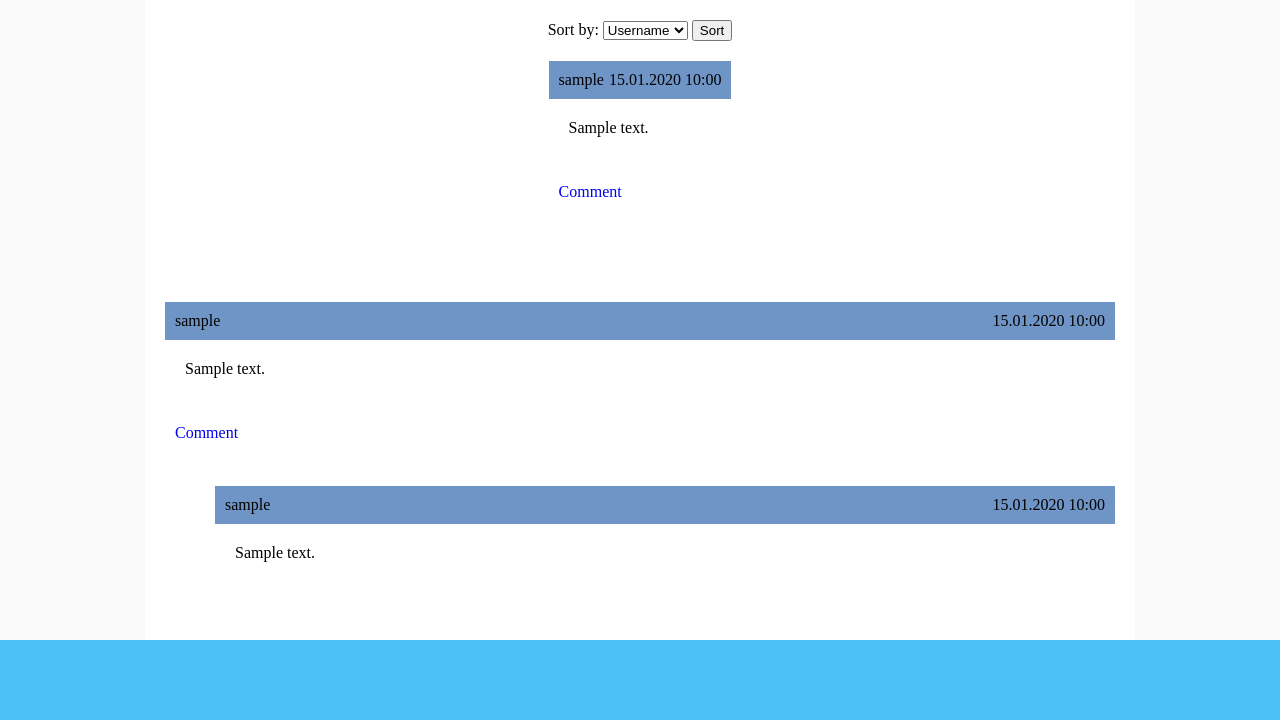
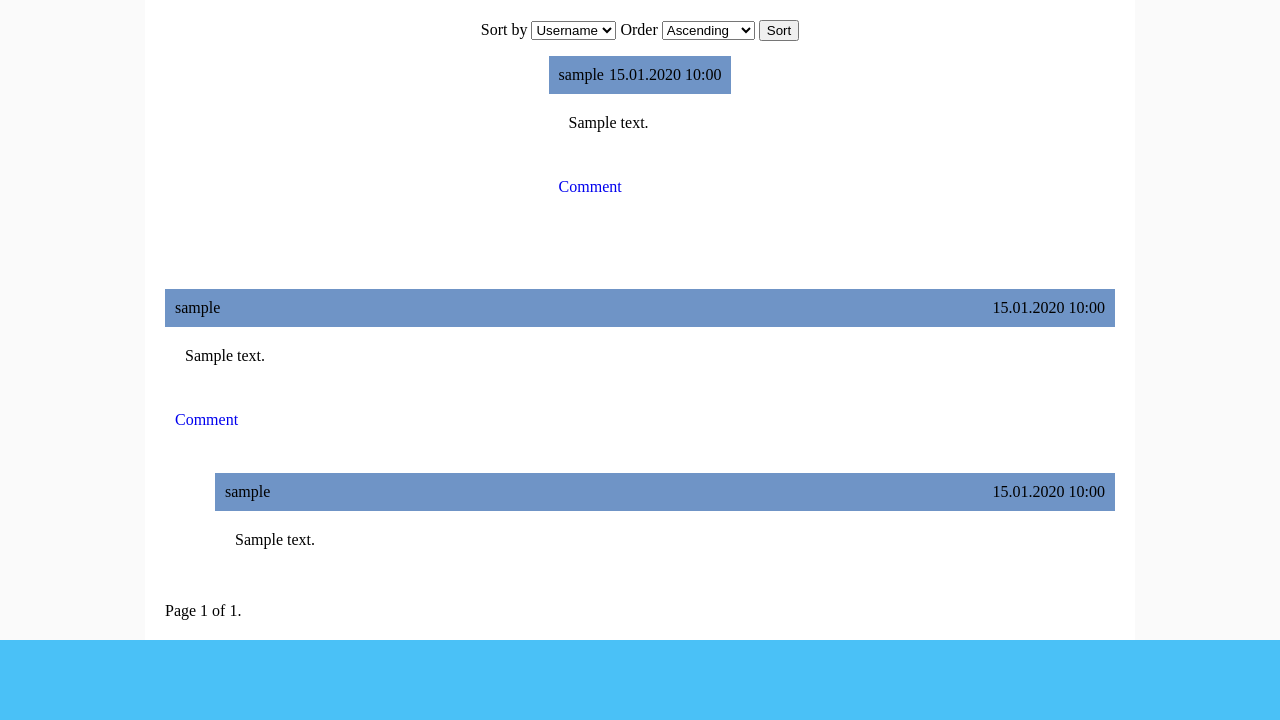
Before and after one commit to AntonSkyrda/posts-and-comments, a Django app: page / in a window 1280 px wide. Shown: the part 80-800 px from the top of the page. Run offline with Django 5.2, Linux system fonts and the light colour scheme; tables that the repository leaves empty hold one stand-in row (values such as "Sample post"); some libraries are stand-ins or nearby versions.

Commit message:
add pagination to views and index.html, refactor forms for  SOLID

```diff
--- a/blog/forms.py
+++ b/blog/forms.py
@@ -43,7 +43,7 @@ class PostCreateForm(forms.ModelForm):
         }
 
 
-class CommentCreateForm(forms.ModelForm):
+class CommentForm(forms.ModelForm):
 
     class Meta:
         model = Comment
@@ -55,7 +55,7 @@ class CommentCreateForm(forms.ModelForm):
         }
 
 
-class ReplyCreateForm(forms.ModelForm):
+class ReplyForm(forms.ModelForm):
     class Meta:
         model = Reply
         fields = ["text"]
@@ -89,27 +89,3 @@ class PostEditForm(forms.ModelForm):
                 attrs={"class": "django_ckeditor_5"}, config_name="comment"
             )
         }
-
-
-class CommentEditForm(forms.ModelForm):
-
-    class Meta:
-        model = Comment
-        fields = ["text"]
-        widgets = {
-            "text": CKEditor5Widget(
-                attrs={"class": "django_ckeditor_5"}, config_name="comment"
-            )
-        }
-
-
-class ReplyEditForm(forms.ModelForm):
-
-    class Meta:
-        model = Reply
-        fields = ["text"]
-        widgets = {
-            "text": CKEditor5Widget(
-                attrs={"class": "django_ckeditor_5"}, config_name="comment"
-            )
-        }
--- a/blog/views.py
+++ b/blog/views.py
@@ -1,4 +1,5 @@
 from django.contrib.auth.decorators import login_required
+from django.core.paginator import Paginator
 from django.http import HttpResponseForbidden
 from django.shortcuts import render, redirect, get_object_or_404
 from django.db.models import Prefetch
@@ -9,12 +10,10 @@ from .models import Post, BlogUser, Comment, Reply
 from .forms import (
     PostCreateForm,
     BlogUserCreateForm,
-    CommentCreateForm,
-    ReplyCreateForm,
+    CommentForm,
+    ReplyForm,
     CommentsSortForm,
     PostEditForm,
-    CommentEditForm,
-    ReplyEditForm,
 )
 from .utils import clean_and_validate_html
 
@@ -25,21 +24,33 @@ def index(request):
 
     sort_order = "" if order == "asc" else "-"
 
+    if sort_by == "username":
+        sort_by = "user__username"
+    elif sort_by == "email":
+        sort_by = "user__email"
+    else:
+        sort_by = "created_at"
+
     comments_prefetch = Prefetch(
         "comments",
-        queryset=Comment.objects.select_related("user").order_by(
-            f"{sort_order}{sort_by}"
-        ),
+        queryset=Comment.objects.select_related("user").prefetch_related("replies"),
     )
 
     posts = (
-        Post.objects.all().select_related("user").prefetch_related(comments_prefetch)
+        Post.objects.all()
+        .select_related("user")
+        .prefetch_related(comments_prefetch)
+        .order_by(f"{sort_order}{sort_by}")
     )
+
+    paginator = Paginator(posts, 5)
+    page_number = request.GET.get("page")
+    page_obj = paginator.get_page(page_number)
 
     form = CommentsSortForm(request.GET or None)
 
     context = {
-        "posts": posts,
+        "page_obj": page_obj,
         "form": form,
     }
 
@@ -82,7 +93,7 @@ def add_comment(request, post_id):
     post = get_object_or_404(Post, id=post_id)
 
     if request.method == "POST":
-        form = CommentCreateForm(request.POST)
+        form = CommentForm(request.POST)
         if form.is_valid():
             comment_text = form.cleaned_data.get("text")
             cleaned_text = clean_and_validate_html(comment_text)
@@ -96,7 +107,7 @@ def add_comment(request, post_id):
             else:
                 form.add_error(None, "Your comment contains invalid HTML tags.")
     else:
-        form = CommentCreateForm()
+        form = CommentForm()
 
     return render(
         request,
@@ -110,7 +121,7 @@ def add_reply(request, comment_id):
     comment = get_object_or_404(Comment, id=comment_id)
 
     if request.method == "POST":
-        form = ReplyCreateForm(request.POST)
+        form = ReplyForm(request.POST)
         if form.is_valid():
             reply_text = form.cleaned_data.get("text")
             cleaned_text = clean_and_validate_html(reply_text)
@@ -124,7 +135,7 @@ def add_reply(request, comment_id):
             else:
                 form.add_error(None, "Your reply contains invalid HTML tags.")
     else:
-        form = ReplyCreateForm()
+        form = ReplyForm()
 
     return render(
         request,
@@ -175,7 +186,7 @@ def delete_reply(request, reply_id):
     if request.method == "POST":
         reply.delete()
         return redirect("blog:index")
-    return render(request, "blog/delete_comment.html", {"reply": reply})
+    return render(request, "blog/delete_reply.html", {"reply": reply})
 
 
 @login_required
@@ -210,7 +221,7 @@ def edit_comment(request, comment_id):
         return redirect("blog:index")
 
     if request.method == "POST":
-        form = CommentEditForm(request.POST, instance=comment)
+        form = CommentForm(request.POST, instance=comment)
         if form.is_valid():
             comment_text = form.cleaned_data.get("text")
             cleaned_text = clean_and_validate_html(comment_text)
@@ -221,7 +232,7 @@ def edit_comment(request, comment_id):
             else:
                 form.add_error(None, "Your comment contains invalid HTML tags.")
     else:
-        form = CommentEditForm(instance=comment)
+        form = CommentForm(instance=comment)
 
     return render(request, "blog/edit_comment.html", {"form": form})
 
@@ -234,7 +245,7 @@ def edit_reply(request, reply_id):
         return redirect("blog:index")
 
     if request.method == "POST":
-        form = ReplyEditForm(request.POST, instance=reply)
+        form = ReplyForm(request.POST, instance=reply)
         if form.is_valid():
             reply_text = form.cleaned_data.get("text")
             cleaned_text = clean_and_validate_html(reply_text)
@@ -245,6 +256,6 @@ def edit_reply(request, reply_id):
             else:
                 form.add_error(None, "Your reply contains invalid HTML tags.")
     else:
-        form = ReplyEditForm(instance=reply)
+        form = ReplyForm(instance=reply)
 
     return render(request, "blog/edit_reply.html", {"form": form})
--- a/pyproject.toml
+++ b/pyproject.toml
@@ -15,7 +15,6 @@ bleach = "^6.1.0"
 lxml = "^5.3.0"
 whitenoise = "^6.7.0"
 gunicorn = "^23.0.0"
-django-ckeditor-5 = "^0.2.15"
 dj-database-url = "^2.2.0"
 
 
--- a/templates/blog/index.html
+++ b/templates/blog/index.html
@@ -1,12 +1,17 @@
 {% extends "base.html" %}
 
 {% block content %}
-    <form method="get" class="filter-form">
-      {{ form.sort_by.label_tag }} {{ form.sort_by }}
-      <button type="submit">Sort</button>
-    </form>
-  {% if posts %}
-    {% for post in posts %}
+  <form method="get" class="filter-form">
+    <label for="sort_by">{{ form.sort_by.label }}</label>
+    {{ form.sort_by }}
+
+    <label for="order">{{ form.order.label }}</label>
+    {{ form.order }}
+
+    <button type="submit">Sort</button>
+  </form>
+  {% if page_obj %}
+    {% for post in page_obj %}
       <div class="message">
         <div class="post-info">
           <p class="user-name">{{ post.user.username }}</p>
@@ -94,5 +99,22 @@
         </div>
       {% endif %}
     {% endfor %}
+    <div class="pagination">
+      <span class="step-links">
+        {% if page_obj.has_previous %}
+          <a href="?page=1">&laquo; first</a>
+          <a href="?page={{ page_obj.previous_page_number }}">previous</a>
+        {% endif %}
+
+        <span class="current">
+          Page {{ page_obj.number }} of {{ page_obj.paginator.num_pages }}.
+        </span>
+
+        {% if page_obj.has_next %}
+          <a href="?page={{ page_obj.next_page_number }}">next</a>
+          <a href="?page={{ page_obj.paginator.num_pages }}">last &raquo;</a>
+        {% endif %}
+      </span>
+    </div>
   {% endif %}
 {% endblock %}
```
Also changed, not shown: 1 other file.
